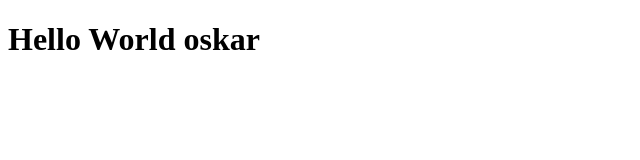
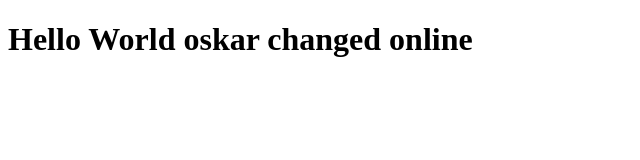
Before and after one commit to Jump-Start-Gruppe-4/Hello-World, a plain HTML site: page Hello World.html in a window 1280 px wide. Shown: the whole page, without its empty margins (0-640 px from the left). Drawn offline with Linux system fonts and the light colour scheme.

Commit message:
Update Hello World.html

```diff
--- a/Hello World.html
+++ b/Hello World.html
@@ -1,7 +1,7 @@
 <!DOCTYPE html>
 <html lang="en">
 <head>
-    <h1>Hello World oskar
+    <h1>Hello World oskar changed online
     </h1>
     <meta charset="UTF-8">
     <meta http-equiv="X-UA-Compatible" content="IE=edge">
```
